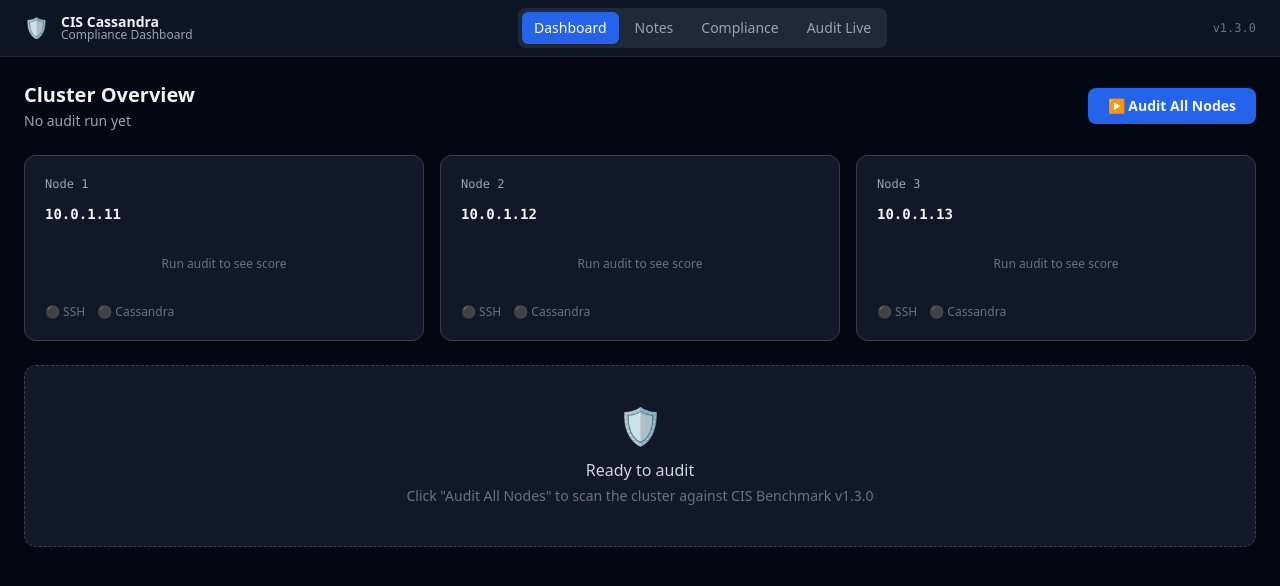
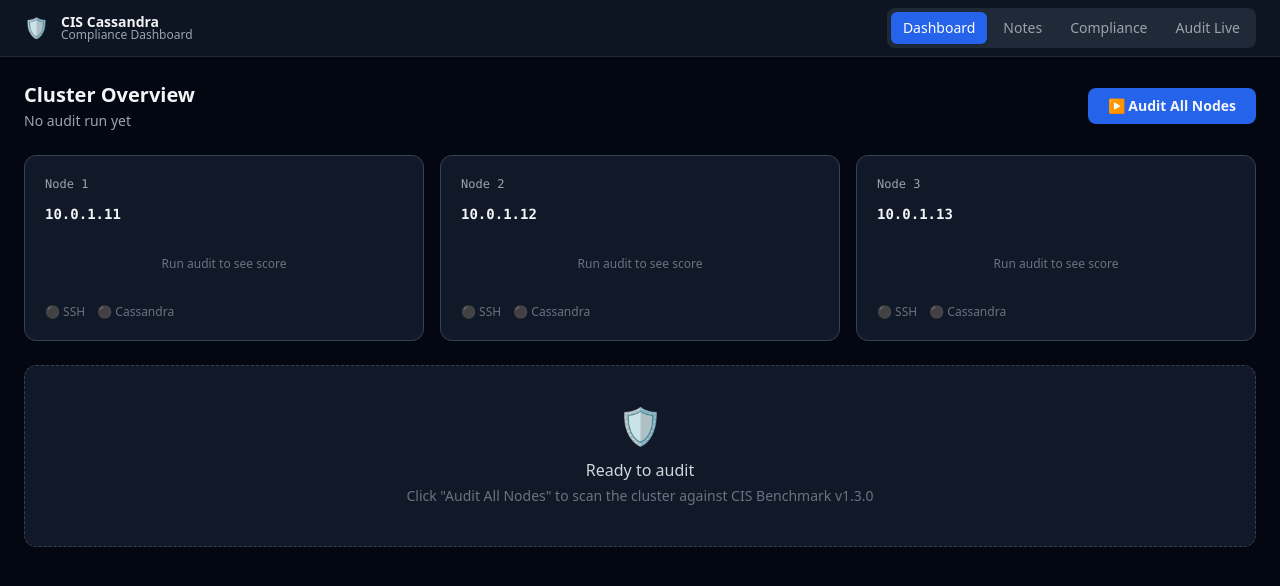
Before and after one commit to mquangpham575/cis-cassandra, a React (Vite) app in the folder frontend/: page / in a window 1280 px wide. Shown: the top 586 px of the page. Built offline with nearby package versions, Linux system fonts and the light colour scheme; no server answers.

Commit message:
style: remove v1.3.0 version badge from top navbar

```diff
--- a/frontend/src/App.tsx
+++ b/frontend/src/App.tsx
@@ -49,10 +49,7 @@
               ))}
             </div>
 
-            {/* Version badge */}
-            <span className="text-xs text-gray-500 font-mono hidden sm:block">
-              v1.3.0
-            </span>
+
           </div>
         </div>
       </nav>
```
Also changed, not shown: 1 other file (tests, documents, lock files or other folders).
